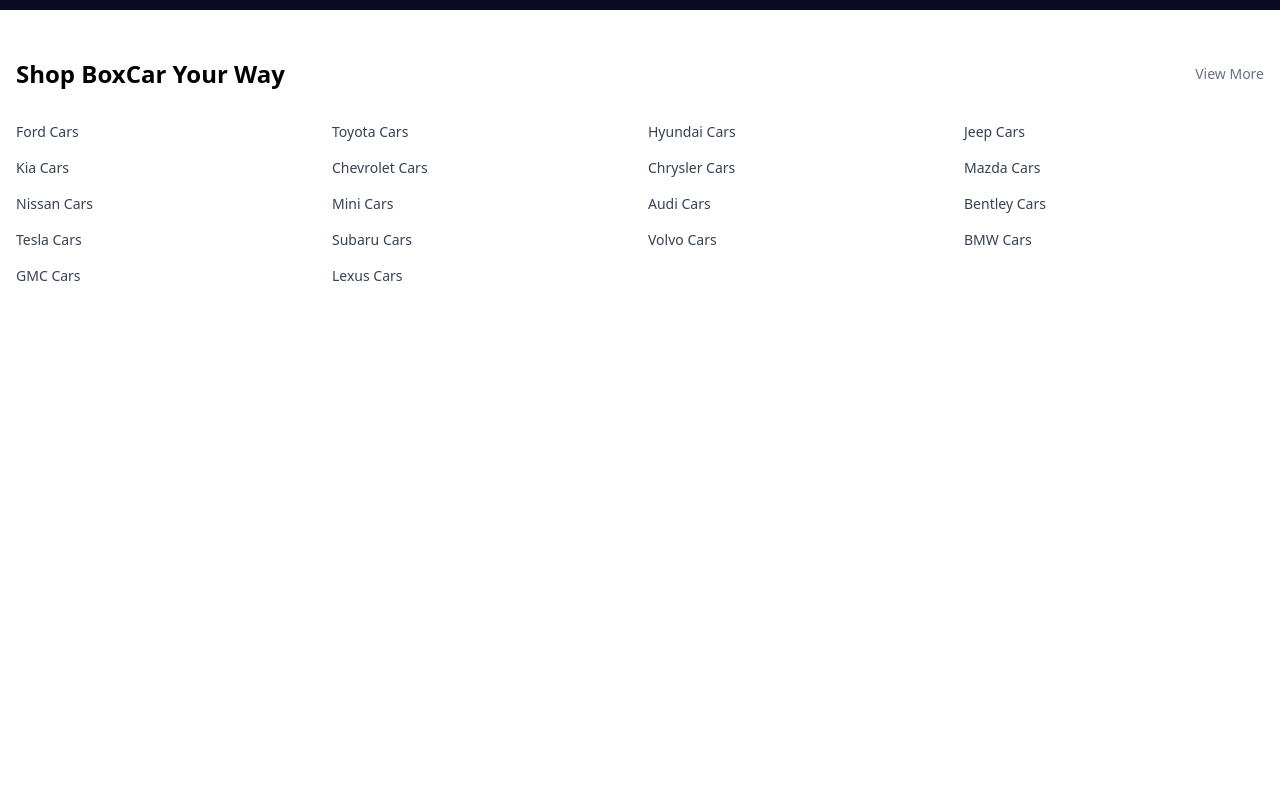
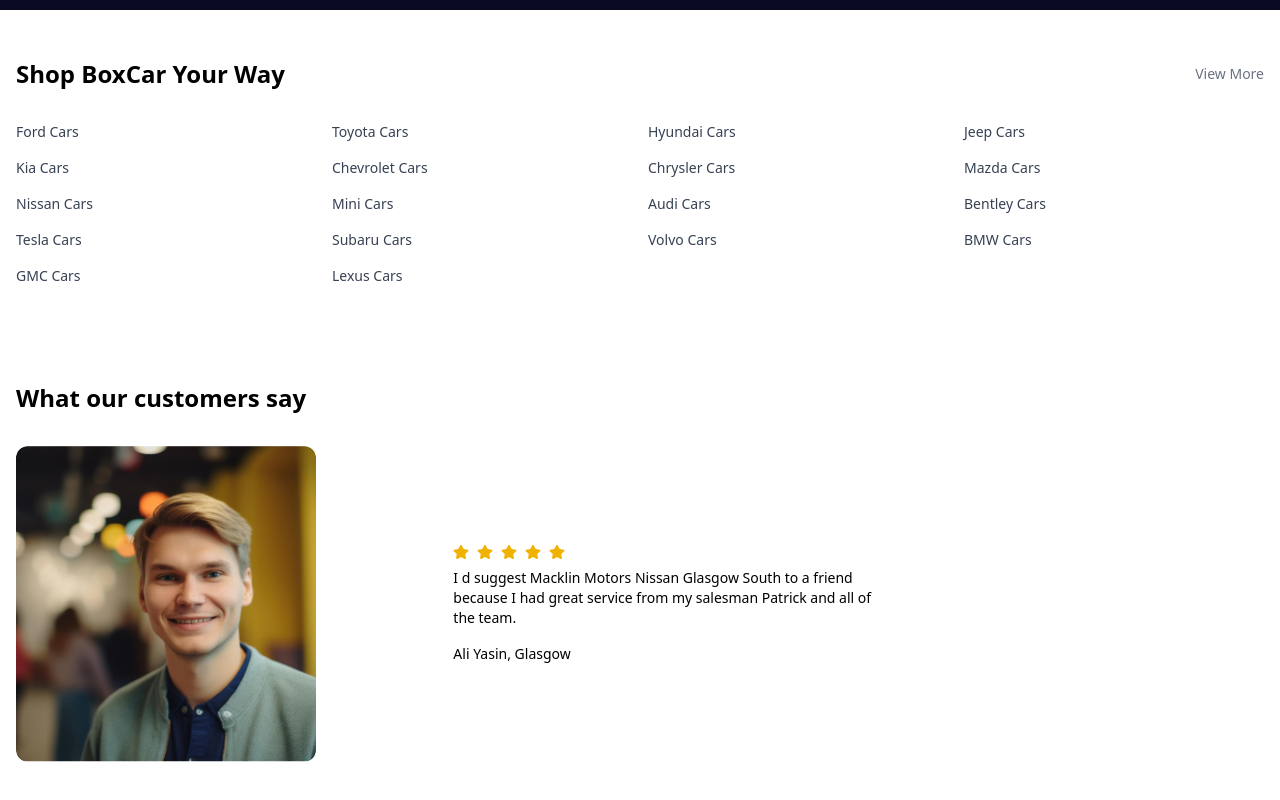
Before and after one commit to AhmedSamyEid/car_dealer_website, a Next.js app: page / in a window 1280 px wide. Shown: the part 3135-3935 px from the top of the page. Before the commit the page ends 3469 px from the top, so only its background shows below. Built offline with nearby package versions, Linux system fonts and the light colour scheme.

Commit message:
Add : Testimonials

```diff
--- /dev/null
+++ b/src/app/components/Testimonials/Testimonials.tsx
@@ -0,0 +1,34 @@
+import { FaStar } from "react-icons/fa";
+import Image from "next/image";
+
+export function Testimonials() {
+  return (
+    <section className="py-12 bg-white">
+      <div className="max-w-7xl mx-auto px-4">
+        <h2 className="text-2xl font-semibold mb-8">What our customers say</h2>
+        <div className="flex flex-col md:flex-row items-center gap-8">
+          <div className="w-full md:w-1/3">
+            <Image src="/image/test1.jpg.png" alt="Customer" width={300} height={300} className="rounded-xl object-cover" />
+          </div>
+          <div className="w-full md:w-2/3">
+            <div className="flex items-center gap-2 text-yellow-500 mb-2">
+              {Array(5)
+                .fill(0)
+                .map((_, i) => (
+                  <FaStar key={i} />
+                ))}
+            </div>
+            <p className="text-black text-sm mb-4">
+              I d suggest Macklin Motors Nissan Glasgow South to a friend
+              <br />
+              because I had great service from my salesman Patrick and all of
+              <br />
+              the team.
+            </p>
+            <p className="text-sm font-medium text-black">Ali Yasin, Glasgow</p>
+          </div>
+        </div>
+      </div>
+    </section>
+  );
+}
--- a/src/app/page.tsx
+++ b/src/app/page.tsx
@@ -6,6 +6,7 @@
 import { VehiclesSlider } from "./components/header/vehiclesslider/VehiclesSlider ";
 import { ShopByCategory } from "./components/header/ShopByCategory/ShopByCategory";
 import { SellYourCarSection } from "./components/header/sellYourcarsection/SellYourCarSection";
+import { Testimonials } from "./components/Testimonials/Testimonials";
 export default function Home() {
   return (
     <>
@@ -17,6 +18,7 @@
       <WhyChooseUs />
       <PopularMakes />
       <ShopByCategory />
+      <Testimonials />
     </>
   );
 }
```
Also changed, not shown: public/image/test1.jpg.png (added).
